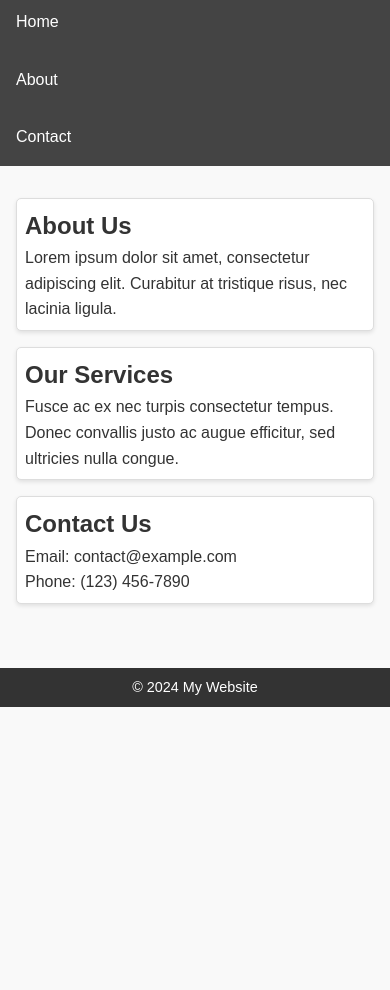
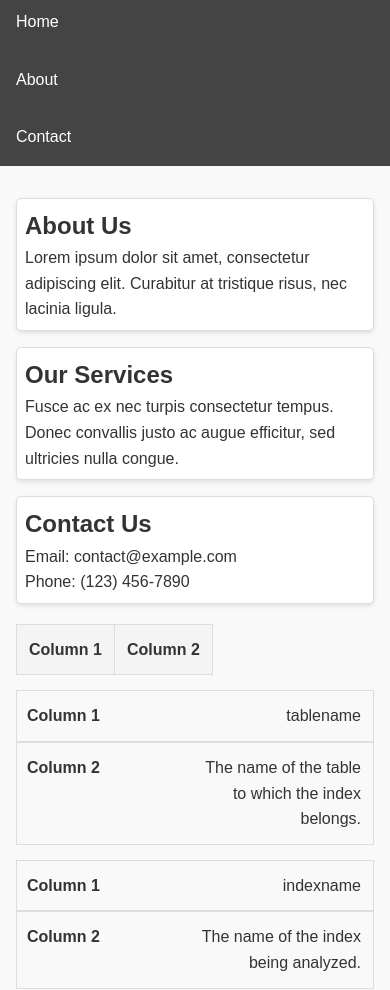
Before and after one commit to garmartirosy/Perfmon, a plain HTML site: page index.html in a window 390 px wide. Shown: the part 115-1105 px from the top of the page. Before the commit the page ends 844 px from the top, so only its background shows below. Drawn offline with Linux system fonts and the light colour scheme.

Commit message:
Update index.html

```diff
--- a/index.html
+++ b/index.html
@@ -82,6 +82,59 @@
                 padding: 0.5rem;
             }
         }
+
+        /* Centering the table */
+        .responsive-table-container {
+            display: flex;
+            justify-content: center;
+            align-items: center;
+            margin: 20px 0;
+            overflow-x: auto; /* Ensures horizontal scroll for smaller screens */
+        }
+
+        .responsive-table {
+            width: 90%; /* Adjust to keep the table centered */
+            max-width: 800px; /* Optional: Limit the width for better readability on large screens */
+            border-collapse: collapse;
+            margin: 0 auto;
+        }
+
+        .responsive-table th,
+        .responsive-table td {
+            text-align: left;
+            padding: 12px;
+            border: 1px solid #ddd;
+        }
+
+        .responsive-table th {
+            background-color: #f4f4f4;
+        }
+
+        @media screen and (max-width: 768px) {
+            .responsive-table,
+            .responsive-table tbody,
+            .responsive-table tr,
+            .responsive-table td {
+                display: block;
+                width: 100%;
+            }
+            .responsive-table tr {
+                margin-bottom: 15px;
+            }
+            .responsive-table td {
+                text-align: right;
+                padding-left: 50%;
+                position: relative;
+            }
+            .responsive-table td::before {
+                content: attr(data-label);
+                position: absolute;
+                left: 0;
+                padding-left: 10px;
+                text-align: left;
+                font-weight: bold;
+            }
+        }
     </style>
 </head>
 <body>
@@ -111,6 +164,28 @@
             <p>Email: contact@example.com</p>
             <p>Phone: (123) 456-7890</p>
         </div>
+
+        <!-- Responsive Table Section -->
+        <div class="responsive-table-container">
+            <table class="responsive-table">
+                <thead>
+                    <tr>
+                        <th>Column 1</th>
+                        <th>Column 2</th>
+                    </tr>
+                </thead>
+                <tbody>
+                    <tr>
+                        <td data-label="Column 1">tablename</td>
+                        <td data-label="Column 2">The name of the table to which the index belongs.</td>
+                    </tr>
+                    <tr>
+                        <td data-label="Column 1">indexname</td>
+                        <td data-label="Column 2">The name of the index being analyzed.</td>
+                    </tr>
+                </tbody>
+            </table>
+        </div>
     </div>
 
     <footer>
```
